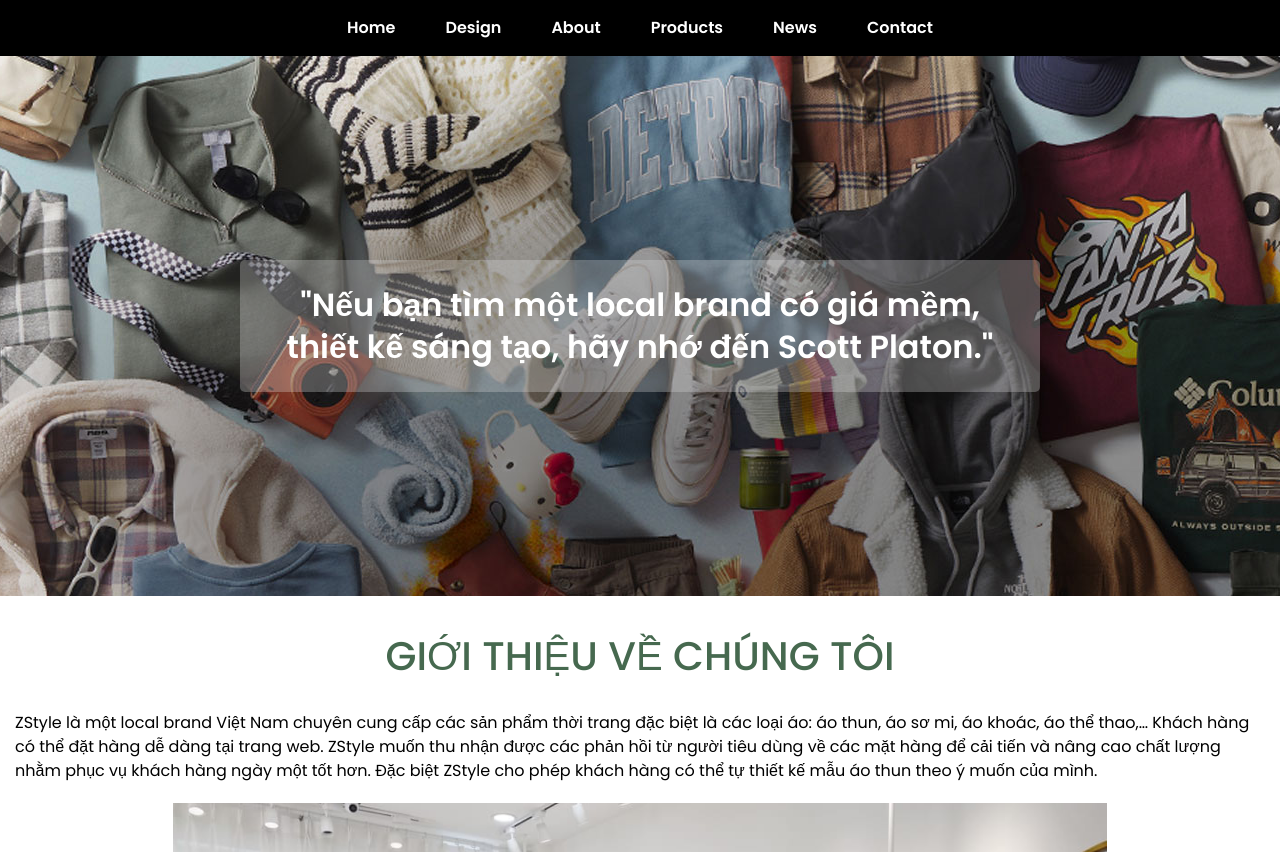
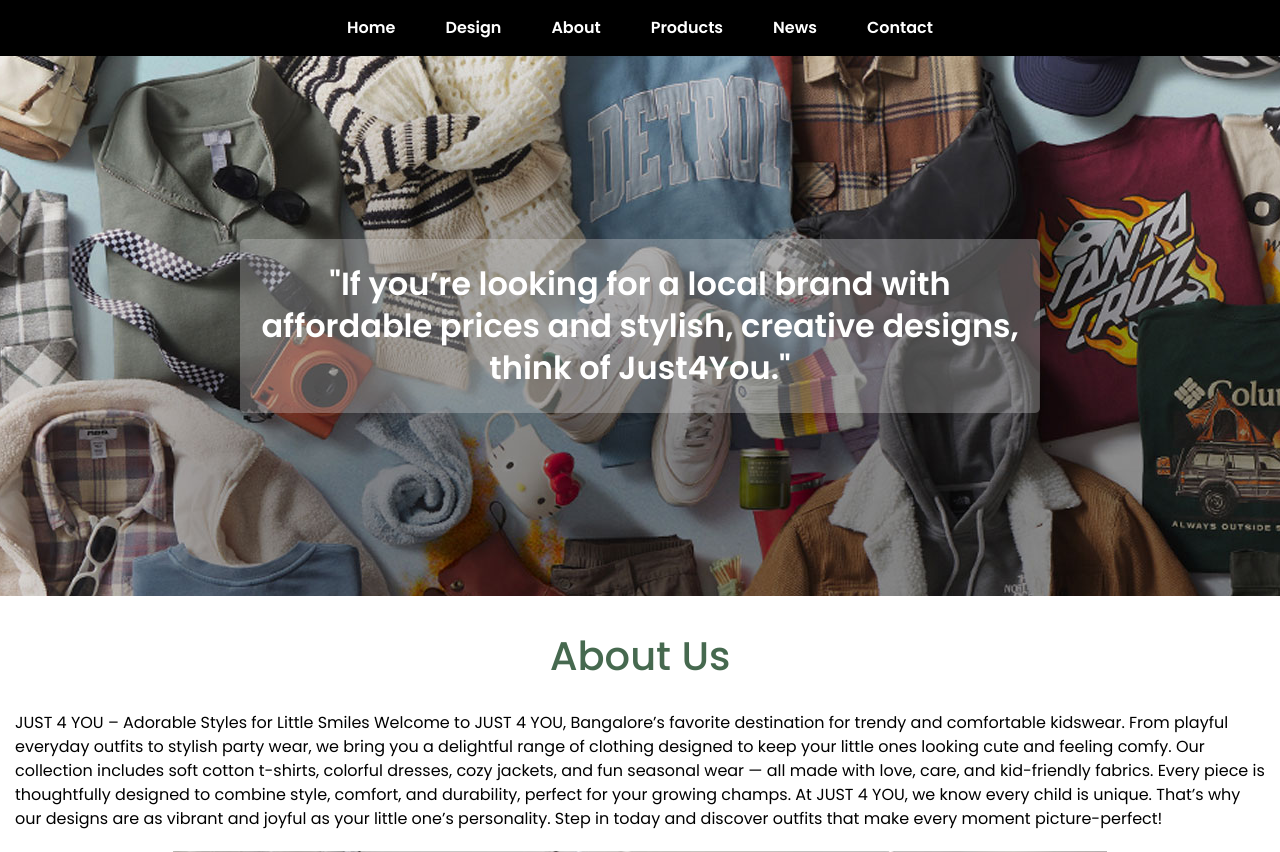
Before and after one commit to Keerthudarshu/deepus, a PHP site: page /index.php?pg=about in a window 1280 px wide; the page is wider, and only the part inside the window is pictured. Shown: the part 78-930 px from the top of that part. Run offline with PHP 8.4, Linux system fonts and the light colour scheme; some libraries are stand-ins or nearby versions.

Commit message:
updated about

```diff
--- a/view/about.php
+++ b/view/about.php
@@ -62,7 +62,7 @@
           </a>
           <div class="banner-content">
             <div class="banner-content-desc">
-              "Nếu bạn tìm một local brand có giá mềm, thiết kế sáng tạo, hãy nhớ đến Scott Platon."
+              "If you’re looking for a local brand with affordable prices and stylish, creative designs, think of Just4You."
             </div>
           </div>
         </div>
@@ -70,15 +70,15 @@
       <!-- BANNER END -->
       <section class="intro">
         <div class="container">
-          <div class="heading-primary">GIỚI THIỆU VỀ CHÚNG TÔI</div>
+          <div class="heading-primary">About Us</div>
           <div class="intro-content">
             <p class="intro-desc">
-              ZStyle là một local brand Việt Nam chuyên cung cấp các sản phẩm thời trang đặc biệt là
-              các loại áo: áo thun, áo sơ mi, áo khoác, áo thể thao,… Khách hàng có thể đặt hàng dễ
-              dàng tại trang web. ZStyle muốn thu nhận được các phản hồi từ người tiêu dùng về các
-              mặt hàng để cải tiến và nâng cao chất lượng nhằm phục vụ khách hàng ngày một tốt hơn.
-              Đặc biệt ZStyle cho phép khách hàng có thể tự thiết kế mẫu áo thun theo ý muốn của
-              mình.
+              JUST 4 YOU – Adorable Styles for Little Smiles
+Welcome to JUST 4 YOU, Bangalore’s favorite destination for trendy and comfortable kidswear. From playful everyday outfits to stylish party wear, we bring you a delightful range of clothing designed to keep your little ones looking cute and feeling comfy.
+
+Our collection includes soft cotton t-shirts, colorful dresses, cozy jackets, and fun seasonal wear — all made with love, care, and kid-friendly fabrics. Every piece is thoughtfully designed to combine style, comfort, and durability, perfect for your growing champs.
+
+At JUST 4 YOU, we know every child is unique. That’s why our designs are as vibrant and joyful as your little one’s personality. Step in today and discover outfits that make every moment picture-perfect!
             </p>
             <div class="intro-image">
               <img src="view/layout/assets/images/intro.png" alt="" />
```
